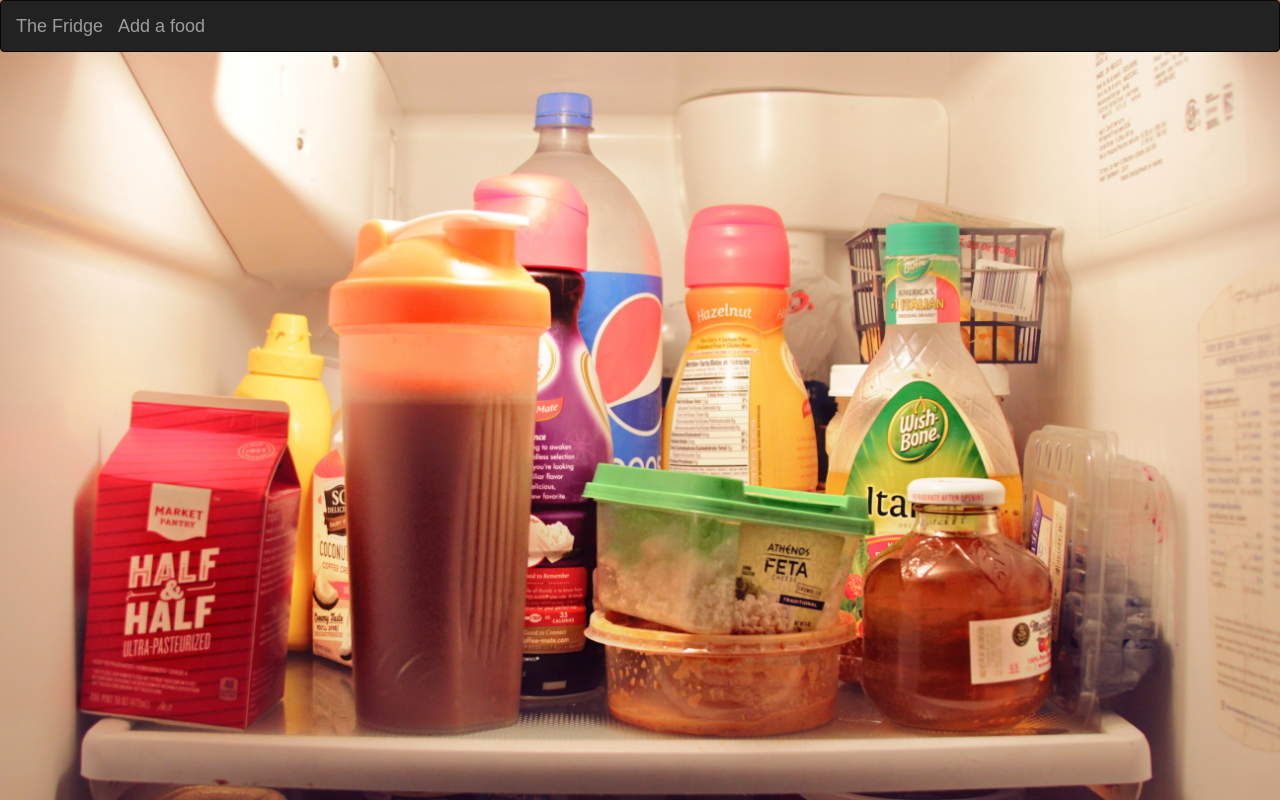
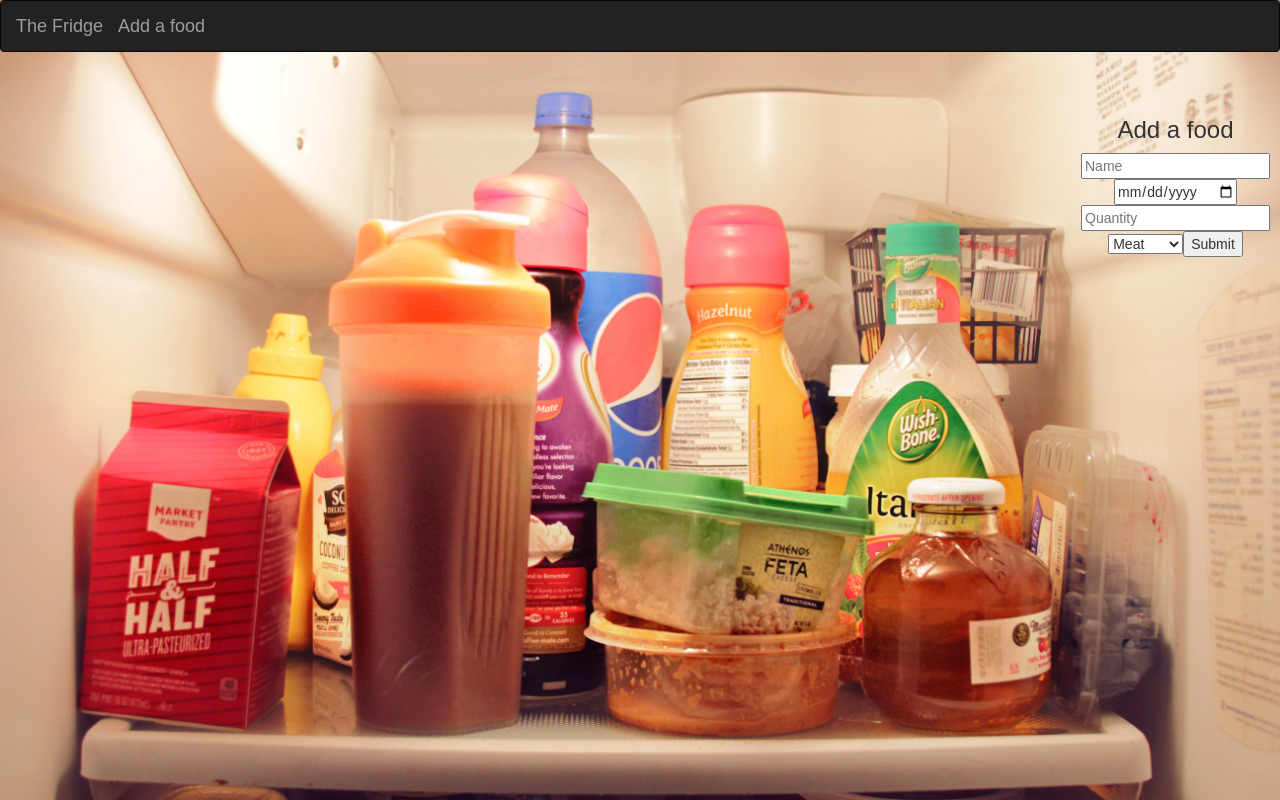
Before and after one commit to cbuggelli/react-fridge-frontend, a React (Create React App) app: page / in a window 1280 px wide. Built offline with nearby package versions, Linux system fonts and the light colour scheme; no server answers.

Commit message:
added form the food list page

```diff
--- a/public/css/custom.css
+++ b/public/css/custom.css
@@ -11,3 +11,8 @@
   border: 40px solid #B8860B;
   height: auto;
 }
+
+.form {
+  float: right;
+  margin: 25px 25px 0 0;
+}
--- a/src/components/Form.js
+++ b/src/components/Form.js
@@ -28,6 +28,8 @@
 
   render() {
     return(
+      <div>
+        <h3>Add a food</h3>
         <form onSubmit={this.handleSubmit}>
           <input type="text" name="name" placeholder="Name" value={this.state.name} onChange={this.handleChange} /><br/>
           <input type="date" name="expiration_date" placeholder="Expiration date" value={this.state.days} onChange={this.handleChange} /><br/>
@@ -42,6 +44,7 @@
 
           <input type="submit" value="Submit" />
         </form>
+      </div>
     )
   }
 
--- a/src/components/FridgeContainer.js
+++ b/src/components/FridgeContainer.js
@@ -51,6 +51,9 @@
 
     return (
       <div className="row">
+        <div className="form">
+          <Form createFood={this.createFood.bind(this)} />
+        </div>
         <div className='col-md-8'>
           <Switch>
             <Route exact path='/foods/new' render={() => <Form createFood={this.createFood.bind(this)} type="Add a food"/>} />
@@ -66,6 +69,7 @@
               return <FoodDetail food={food} deleteFood={this.deleteFood}/>
             }} />
           </Switch>
+
         </div>
       </div>
     )
```
Lines whose indentation alone changed are shown as unchanged.
